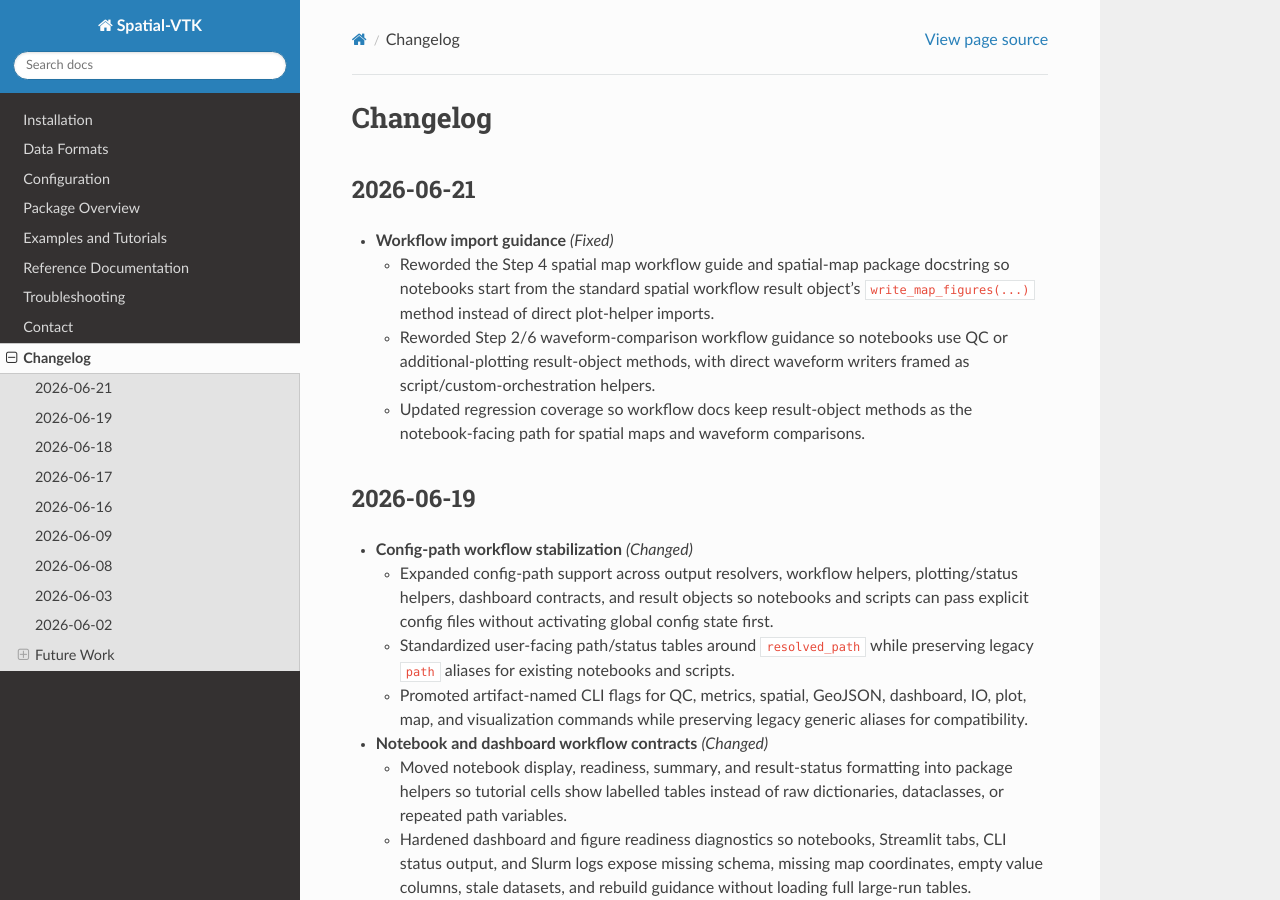
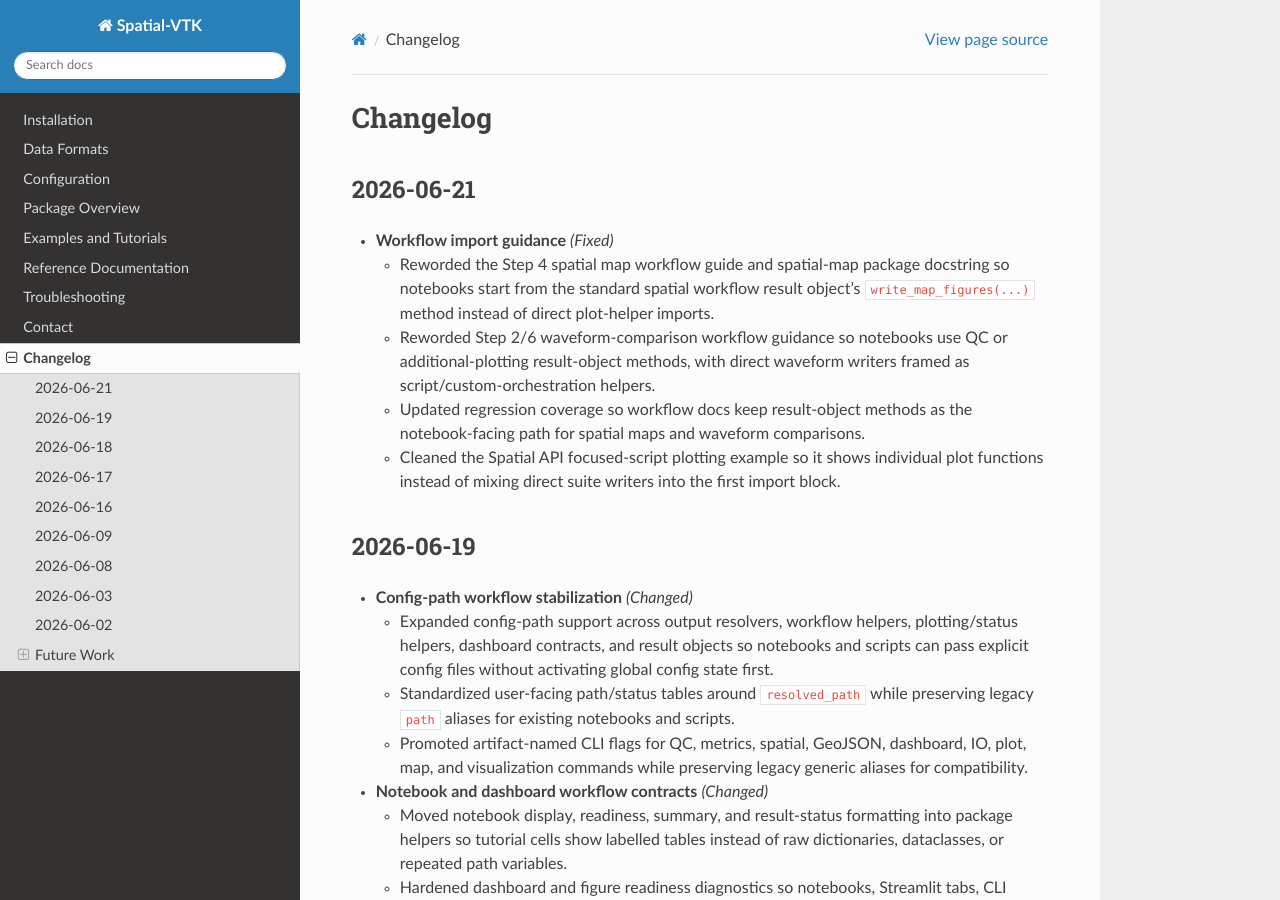
Before and after one commit to bcbirkel/spatial-vtk, a Sphinx documentation site: the page built from docs/changelog.rst, in a window 1280 px wide and 900 px high. Built offline with Sphinx 7.4.7 and the Read the Docs theme 3.1.0, drawn with Linux system fonts in a browser that asks for light colours.

Commit message:
Clarify spatial plotting API example

```diff
--- a/docs/changelog.rst
+++ b/docs/changelog.rst
@@ -15,6 +15,9 @@
     writers framed as script/custom-orchestration helpers.
   - Updated regression coverage so workflow docs keep result-object methods
     as the notebook-facing path for spatial maps and waveform comparisons.
+  - Cleaned the Spatial API focused-script plotting example so it shows
+    individual plot functions instead of mixing direct suite writers into the
+    first import block.
 
 2026-06-19
 ----------
--- a/docs/reference/api/spatial.rst
+++ b/docs/reference/api/spatial.rst
@@ -269,7 +269,7 @@
    from spatial_vtk.spatial.plot import (
        plot_correlogram,
        plot_distance_correlation_by_metric,
-       write_standard_spatial_diagnostic_figures,
+       plot_semivariogram,
    )
 
 .. automodule:: spatial_vtk.spatial.plot
```
Also changed, not shown: 1 other file.
